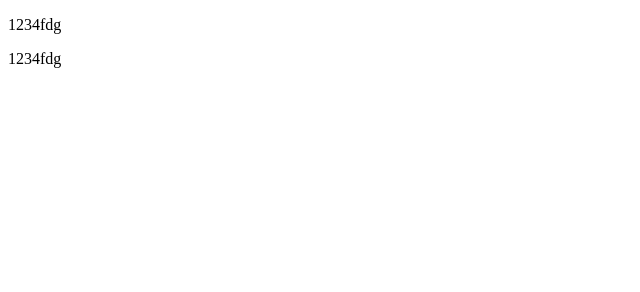
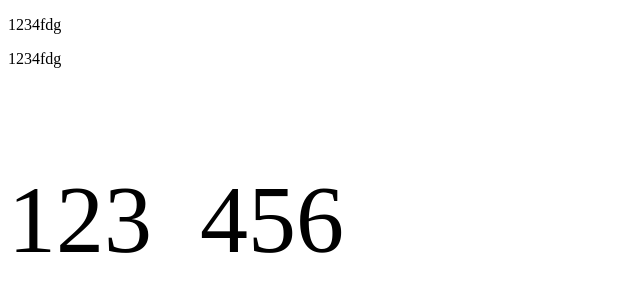
Before and after one commit to hdefucom/HDF.FrontEnd.Test, a plain HTML site: page Node/index.html in a window 1280 px wide. Shown: the whole page, without its empty margins (0-640 px from the left). Drawn offline with Linux system fonts and the light colour scheme.

```diff
--- a/Node/index.html
+++ b/Node/index.html
@@ -9,5 +9,6 @@
 <body>
     <p>1234fdg</p>
     <p>1234fdg</p>
+    <p style="font-family: 宋体;font-size: 72pt; white-space: pre;">123  456</p>
 </body>
 </html>
```
Also changed, not shown: TypeScript/src/index.html (+1 -1 lines).
